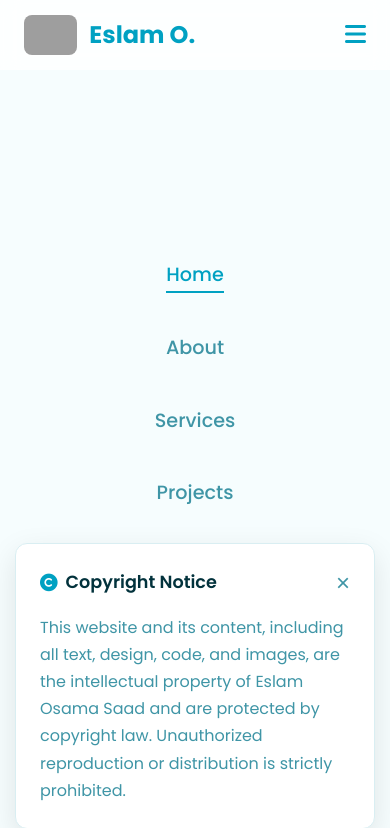
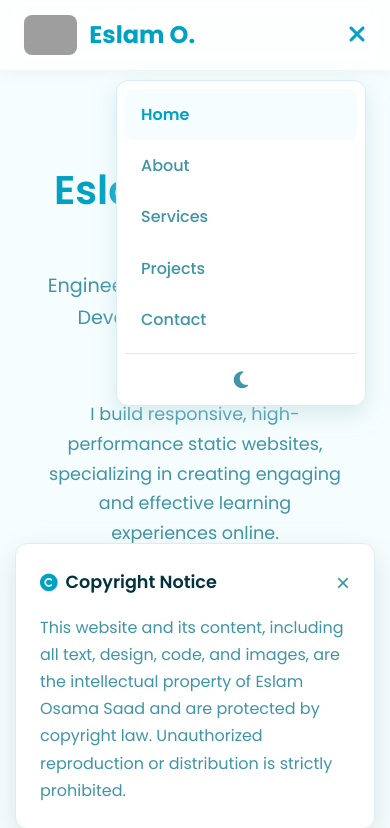
Before and after one commit to Eslam1Osama/eslam-portfolio, a plain HTML site: page index.html in a window 390 px wide. Both pictures are taken after a click on the element 355 px from the left and 34 px from the top of the page. Shown: the top 828 px of the page. Drawn offline with Linux system fonts and the light colour scheme; grey boxes are pictures that could not be loaded.

Commit message:
Update index.html

```diff
--- a/index.html
+++ b/index.html
@@ -169,6 +169,7 @@
             max-width: 1600px; /* Allow navbar content to be wider */
             margin: 0 auto;
             padding: 0 2.5rem;
+            position: relative; /* Needed for absolute positioning of mobile menu */
         }
 
         .nav-logo {
@@ -774,28 +775,76 @@
                 padding: 0 1.5rem;
              }
              .nav-menu {
-                position: fixed;
-                top: 70px;
-                right: -100%;
-                width: 100%;
-                height: calc(100vh - 70px);
-                background-color: var(--background-color);
+                position: absolute; /* Changed from fixed */
+                top: calc(100% + 10px); /* Position below the navbar */
+                right: 1.5rem;
+                width: 250px;
+                height: auto;
+                background-color: var(--surface-color);
                 flex-direction: column;
-                align-items: center;
-                justify-content: center;
-                gap: 2.5rem;
-                transition: right 0.4s ease-in-out;
+                align-items: flex-start;
+                gap: 0;
+                padding: 0.5rem;
+                border-radius: 12px;
+                box-shadow: 0 8px 20px hsla(var(--hue), 40%, 80%, 0.5);
+                border: 1px solid var(--border-color);
+
+                /* Animation & Hiding */
+                opacity: 0;
+                visibility: hidden;
+                transform: translateY(-10px);
+                transform-origin: top right;
+                transition: transform 0.3s ease, opacity 0.3s ease, visibility 0s 0.3s;
             }
 
             .nav-menu.active {
-                right: 0;
+                opacity: 1;
+                visibility: visible;
+                transform: translateY(0);
+                transition: transform 0.3s ease, opacity 0.3s ease;
+            }
+
+            .nav-menu .nav-item {
+                width: 100%;
+            }
+
+            .nav-menu .nav-link {
+                display: block;
+                width: 100%;
+                padding: 0.75rem 1rem;
+                border-radius: 8px;
+            }
+
+            .nav-menu .nav-link:hover {
+                background-color: var(--background-color);
+            }
+
+            .nav-menu .nav-link.active {
+                 background-color: var(--background-color);
+                 font-weight: 600;
+            }
+
+            .nav-menu .nav-link::after {
+                display: none; /* Hide underline on mobile */
+            }
+
+            .nav-menu .nav-item:last-child {
+                margin-top: 0.5rem;
+                padding-top: 0.5rem;
+                border-top: 1px solid var(--border-color);
+            }
+
+            .nav-menu .theme-switcher {
+                width: 100%;
+                display: flex;
+                justify-content: center;
+                padding: 0.5rem 1rem;
             }
 
             .nav-toggle {
                 display: block;
+                z-index: 2; /* Make sure toggle is clickable */
             }
-
-            .nav-link { font-size: 1.2rem; }
         }
 
         @media (max-width: 768px) {
@@ -1085,14 +1134,24 @@
             });
 
             // --- MOBILE NAVIGATION ---
+            const icon = navToggle.querySelector('i');
             navToggle.addEventListener('click', () => {
                 navMenu.classList.toggle('active');
+                if (navMenu.classList.contains('active')) {
+                    icon.classList.remove('fa-bars');
+                    icon.classList.add('fa-times');
+                } else {
+                    icon.classList.remove('fa-times');
+                    icon.classList.add('fa-bars');
+                }
             });
 
             navLinks.forEach(link => {
                 link.addEventListener('click', () => {
                     if (navMenu.classList.contains('active')) {
                         navMenu.classList.remove('active');
+                        icon.classList.remove('fa-times');
+                        icon.classList.add('fa-bars');
                     }
                 });
             });
```
